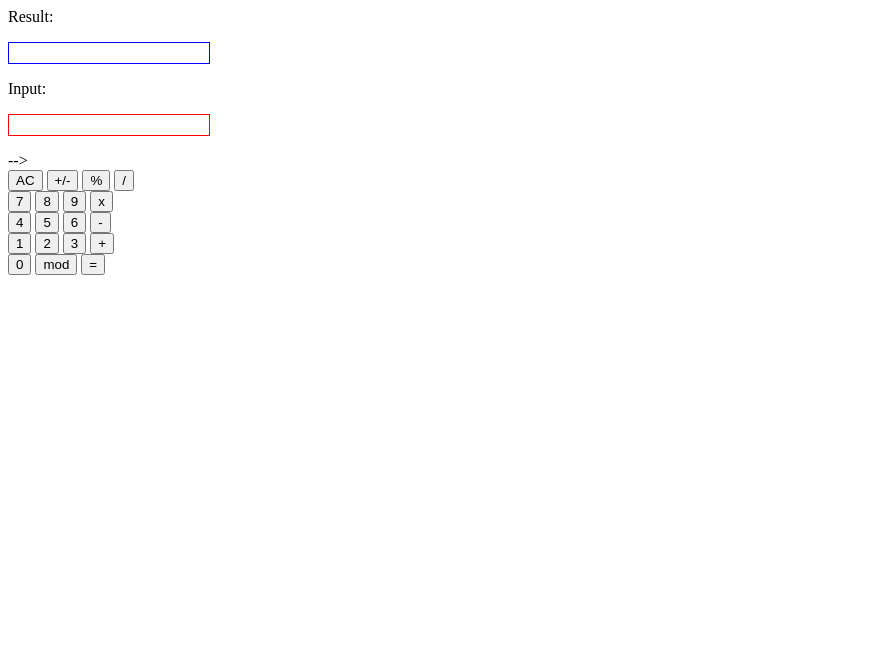
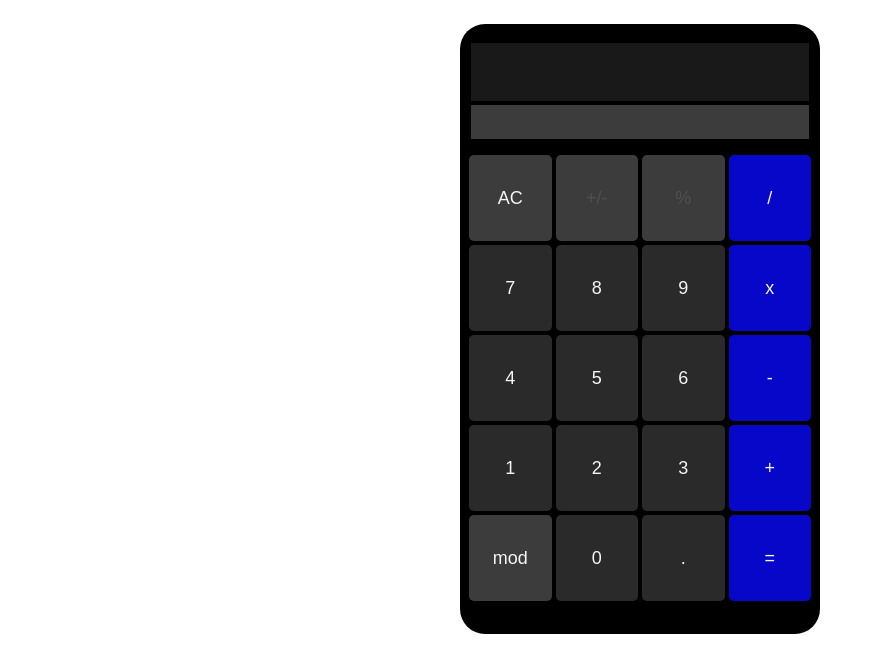
Before and after one commit to NewHickory/calculator-app-102, a plain HTML site: page index.html in a window 1280 px wide. Shown: the whole page, without its empty margins (0-875 px from the left). Drawn offline with Linux system fonts and the light colour scheme.

Commit message:
fixed button version except for sign_change and percentage

```diff
--- a/index.html
+++ b/index.html
@@ -8,54 +8,43 @@
   <title>Document</title>
 </head>
 <body>
-  <div>
-    <label for="result">Result:</label>
+  <section class="calculator-container">
+
+    <article class="display-container">
       <p id="result"></p>
-    <label for="input">Input:</label>
       <p id="input"></p>
-  </div>
-  <form class="calculator">
-    <!-- <label for="input">Input:</label>
-    <!-- the "onkeyup" event listener passes its input's "value" to the "saveFirstNumber" function in the main.js file -->
-    <!-- <input type="number" id="first-Number" name="first-Number" placeholder="type the first number" value="" onkeyup="saveFirstNumber(this.value)">
-    <label for="second-number">Second Number:</label>
-    <input type="number" id="second-Number" name="second-Number" placeholder="type the second number" onkeyup="saveSecondNumber(this.value)"> --> -->
-    <div>
-      <button type="reset">AC</button>
+    </article>
+
+    <form class="button-container">
+
+        <button type="button" name="clear" id="clear" onclick="all_clear(this.id)">AC</button>
         <button type="button" name="sign_change" id="sign_change" onclick="changeOperation(this.id)">+/-</button>
         <button type="button" name="percentage" id="percentage" onclick="changeOperation(this.id)">%</button>
         <button type="button" name="divide" id="division" onclick="changeOperation(this.id)">/</button>
-    </div>
-    <div>
-      <button type="button" name="7" id="7" value=7 onclick="saveInputNumber(this.value)">7</button>
-      <button type="button" name="8" id="8" value=8 onclick="saveInputNumber(this.value)">8</button>
-      <button type="button" name="8" id="8" value=9 onclick="saveInputNumber(this.value)">9</button>
+
+        <button type="button" name="7" id="seven" value=7 onclick="saveInput(this.value)">7</button>
+        <button type="button" name="8" id="eight" value=8 onclick="saveInput(this.value)">8</button>
+        <button type="button" name="9" id="nine" value=9 onclick="saveInput(this.value)">9</button>
         <button type="button" name="multiply" id="multiplication" onclick="changeOperation(this.id)">x</button>
-    </div>
-    <div>
-      <button type="button" name="4" id="4" value=4 onclick="saveInputNumber(this.value)">4</button>
-      <button type="button" name="5" id="5" value=5 onclick="saveInputNumber(this.value)">5</button>
-      <button type="button" name="6" id="6" value=6 onclick="saveInputNumber(this.value)">6</button>
+
+        <button type="button" name="4" id="four" value=4 onclick="saveInput(this.value)">4</button>
+        <button type="button" name="5" id="five" value=5 onclick="saveInput(this.value)">5</button>
+        <button type="button" name="6" id="six" value=6 onclick="saveInput(this.value)">6</button>
         <button type="button" name="subtract" id="subtraction" onclick="changeOperation(this.id)">-</button>
-    </div>
-    <div>
-      <button type="button" name="1" id="1" value=1 onclick="saveInputNumber(this.value)">1</button>
-      <button type="button" name="2" id="2" value=2 onclick="saveInputNumber(this.value)">2</button>
-      <button type="button" name="3" id="3" value=3 onclick="saveInputNumber(this.value)">3</button>
+
+        <button type="button" name="1" id="one" value=1 onclick="saveInput(this.value)">1</button>
+        <button type="button" name="2" id="two" value=2 onclick="saveInput(this.value)">2</button>
+        <button type="button" name="3" id="three" value=3 onclick="saveInput(this.value)">3</button>
         <button type="button" name="add" id="addition" onclick="changeOperation(this.id)">+</button>
-    </div>
-    <div>
-      <button type="button" name="0" id="0" value=0 onclick="saveInputNumber(this.value)">0</button>
+
         <button type="button" name="modulus" id="modulus" onclick="changeOperation(this.id)">mod</button>
-      <button type="button" onclick="equals()">=</button>
-    </div>
-    <div>
-      <!-- the "onclick" event listener passes its element's "id" to the "changeOperation" function in the main.js file -->
-
-    </div>
-    <br>
-    <!-- this "onclick" calls the "equal" function in the main.js file -->
+        <button type="button" name="0" id="zero" value=0 onclick="saveInput(this.value)">0</button>
+        <button type="button" name="decimal" id="decimal" value="." onclick="saveInput(this.value)">.</button>
+        <button type="button" name="equal" id="equal" onclick="equals()">=</button>
 
     </form>
+
+  </section>
+
 </body>
 </html>
--- a/main.js
+++ b/main.js
@@ -1,20 +1,33 @@
 // These variable hold the numbers we want to do operations on and the name of the operation we want to perform.
 // They are expected to change so we use the "let" keyword.
-let inputNum = null
+
+let currentInput = null
+
+let firstNum = null
 let secondNum = null
+
+let result = null
+
 let operation = null
 
-// this function takes in the number you type in the input field and saves it to the "firstNum" variable
-const saveInputNumber = (num) => {
-  inputNum = parseInt(num)
-  console.log("inputNum: ", inputNum)
-  putInputInElement(inputNum)
-}
+// this function takes in the number button you push and concats it to the currentInput variable
+// if the decimal button is pushed a second time on the same number, it shows an error message
 
-// this function takes in the number you type in the 2nd input field and saves it to the "secondNum" variable
-const saveSecondNumber = (num) => {
-  // "parseInt" is a built in function in JS that converts a string/word into a number
-  secondNum = parseInt(num)
+const saveInput = (lastInput) => {
+  if (currentInput === null) {
+    currentInput = lastInput
+  }
+  else if (currentInput.includes(".") && lastInput === ".") {
+    alert("You can't enter two decimal places in the same number.")
+  }
+  else {
+    currentInput += lastInput
+  }
+  console.log("lastInput: ", lastInput)
+  console.log("Type of lastInput: ", typeof(lastInput))
+  console.log("currentInput: ", currentInput)
+  console.log("Type of currentInput: ", typeof(currentInput))
+  putInputInElement(currentInput)
 }
 
 // this function takes in two argument/numbers and returns the sum of them
@@ -52,29 +65,44 @@ const modulus = (numA, numB) => {
 }
 
 // This function changes the "operation" variable to be equal to the "id" of the button we choose on the web page.
+// It also converts to currentInput variable to a number and saves it as a new variable named operand.
+// Then it set the currentInput variable to null again; now ready for new number input.
 const changeOperation = (chosenOperation) => {
+
+  if (result === null) {
+    firstNum = Number(currentInput)
+    currentInput = null
+  }
+  else {
+    firstNum = Number(result)
+  }
+
+  if (chosenOperation === "")
   operation = chosenOperation
-  // Use your Chrome Inspector Tool > Console Tab to see the "operation" that's logged
-  console.log(operation)
+  // Log the value and data type of the first operand value as well as the value of the operation variable.
+  console.log("firstNum: ", firstNum)
+  console.log("firstNum type: ", typeof(firstNum))
+  console.log("Chosen Operation: ", operation)
 }
 
 // Show last input number
-const putInputInElement = (inputNum) => {
+const putInputInElement = (currentInput) => {
   // access the DOM by writing "document" then use the method "getElementById" and pass it the id, "input".
-  document.getElementById("input").innerHTML += inputNum
+  document.getElementById("input").innerHTML = currentInput
 }
 
 // In order to show the user their results we have to access the DOM and stick in the value
 const putResultInElement = (operationResults) => {
   // access the DOM by writing "document" then use the method "getElementById" and pass it the id, "result".
-  document.getElementById("result").innerHTML = "Results: " + operationResults
-
-  // Remember, each element has built in properties like "innerHTML" which we can change to anything we like.
-  // Here we give it a string: "Results: " and add the value of the operation to it.
+  document.getElementById("result").innerHTML = operationResults
 }
 
 // The function uses the value of "operation" variable to determine which operation function it should use on the number: add, subtract, multiply, divide, or modulus
 const equals = () => {
+
+  secondNum = Number(currentInput)
+  currentInput = null
+
   switch (operation) {
     case "addition":  putResultInElement(add(firstNum, secondNum))
     break;
@@ -88,4 +116,16 @@ const equals = () => {
     break;
     default: "Choose an operation"
   }
+
+  result = document.getElementById("result").innerHTML
+  console.log("Current Result: ", result)
 }
+
+const all_clear = () => {
+  putInputInElement(null)
+  putResultInElement(null)
+  firstNum = null
+  secondNum = null
+  currentInput = null
+  result = null
+}
--- a/style.css
+++ b/style.css
@@ -1,11 +1,95 @@
+* {
+  margin: 2px;
+  font-family: sans-serif;
+  font-size: large;
+  color: whitesmoke;
+}
+
+body {
+  margin: 20px;
+  display: flex;
+  justify-content: center;
+  align-items: center;
+  /* border: 5px solid black; */
+}
+
+.calculator-container {
+  /* border: 1px solid yellow; */
+  width: 35vw;
+  height: 75vh;
+  background-color: black;
+  border-radius: 25px;
+  padding: 5px;
+}
+
+.display-container {
+  display: flex;
+  flex-direction: column;
+  justify-content: center;
+  align-items: center;
+  /* border: 2px solid green; */
+  height: 20%;
+}
+
 #input {
-  border: 1px solid red;
-  height: 20px;
-  width: 200px;
+  /* border: 2px solid red; */
+  height: 20%;
+  width: 95%;
+  color: rgb(197, 195, 195);
+  background-color: rgb(60, 60, 60);
+  padding: 5px;
+  text-align: right;
 }
 
 #result {
-  border: 1px solid blue;
-  height: 20px;
-  width: 200px;
+  /* border: 2px solid blue; */
+  height: 40%;
+  width: 95%;
+  color: whitesmoke;
+  background-color: rgb(25, 25, 25);
+  padding: 5px;
+  text-align: right;
+  font-size: xx-large;
 }
+
+.button-container {
+  display: grid;
+  grid-template-columns: 1fr 1fr 1fr 1fr;
+  /* border: 2px solid green; */
+  height: 75%;
+  /* width: 95%; */
+}
+
+button {
+  border-radius: 5px;
+  border: none;
+}
+
+#zero, #one, #two, #three, #four, #five, #six, #seven, #eight, #nine, #decimal, #modulus {
+  background-color: rgb(43, 42, 42);
+}
+
+#sign_change, #percentage, #modulus, #clear {
+  background-color: rgb(60, 60, 60);
+}
+
+#sign_change, #percentage {
+  color: rgb(80, 80, 80);
+}
+
+#division, #multiplication, #subtraction, #addition, #equal {
+  background-color: rgb(7, 7, 202);
+}
+
+
+@media (min-width: 1000px) {
+  .calculator-container {
+    width: 350px;
+  }
+}
+
+@media (max-width: 500px) {
+  .calculator-container {
+    width: 180px;
+  }
+}
```
Lines whose indentation alone changed are shown as unchanged.
